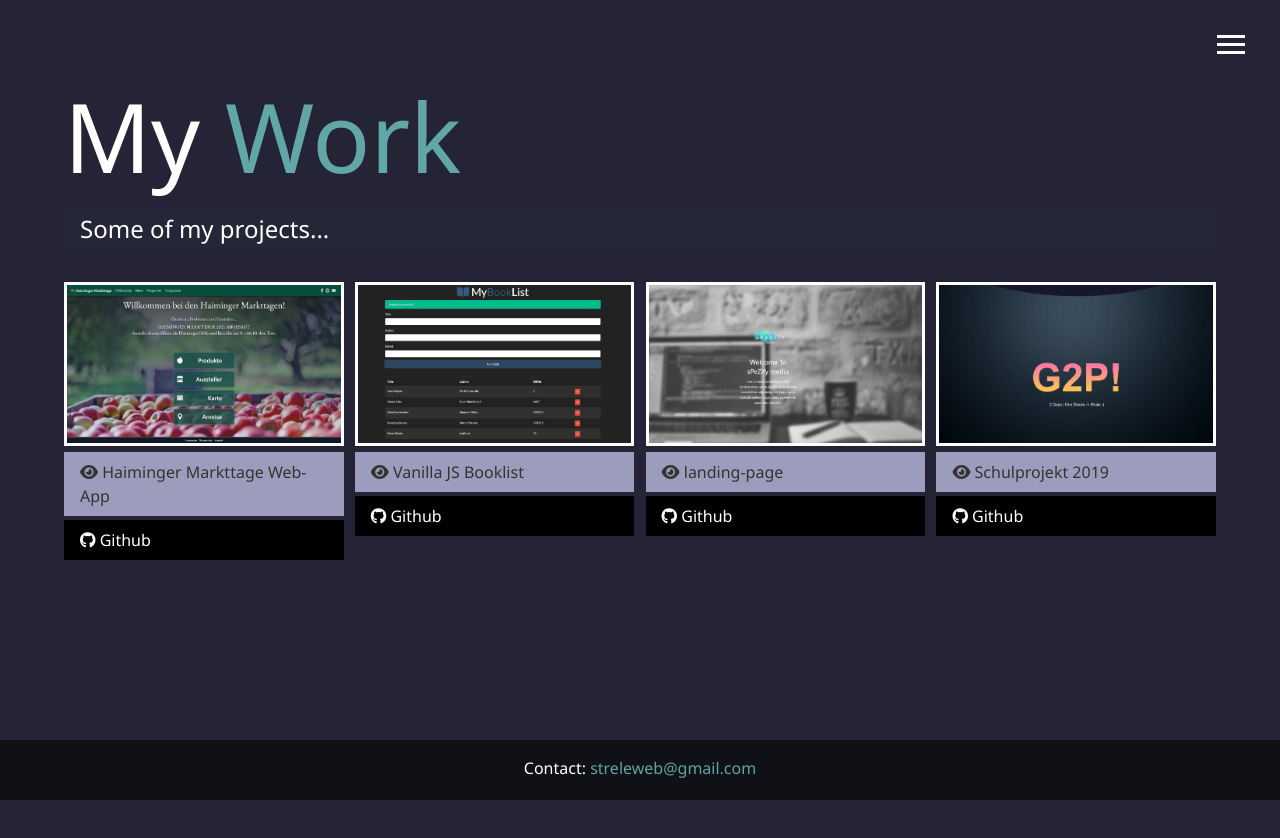
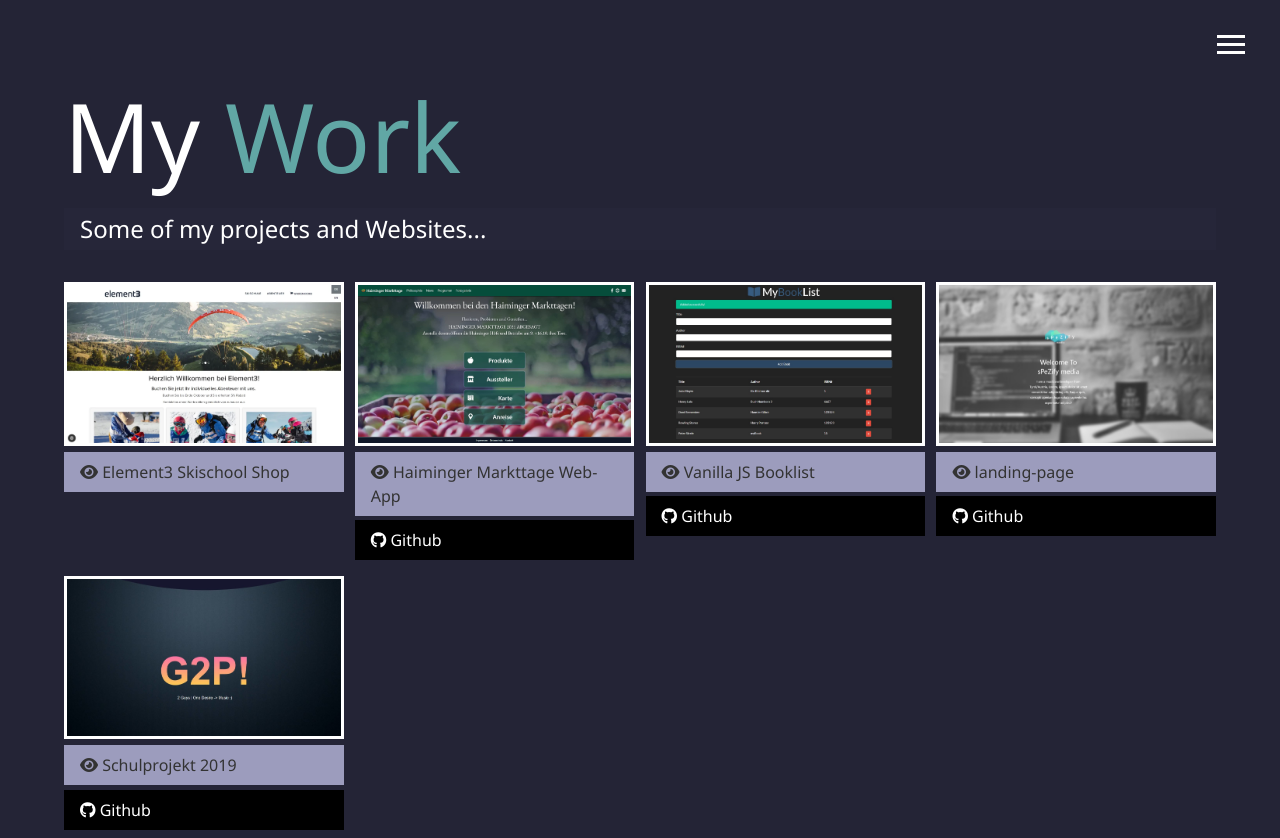
Before and after one commit to streleweb/portfolio, a website: page dist/work.html in a window 1280 px wide. Shown: the top 838 px of the page. Before the commit the page ends 800 px from the top, so only its background shows below. Drawn offline with Linux system fonts and the light colour scheme.

Commit message:
element3 added to work

```diff
--- a/dist/css/main.css
+++ b/dist/css/main.css
@@ -1,3 +1,7 @@
+::selection {
+  color: rgb(0, 68, 255);
+  background: #6ab9b5e0;
+  }
 .menu-btn {
   position: absolute;
   z-index: 3;
--- a/dist/work.html
+++ b/dist/work.html
@@ -47,9 +47,20 @@
   <main id="work">
     <h1 class="lg-heading">My <span class="text-secondary">Work</span></h1>
     <h2 class="sm-heading">
-      Some of my projects...
+      Some of my projects and Websites...
     </h2>
     <div class="projects">
+
+      <div class="item">
+        <a href="https://element3.skischool.shop/">
+          <img src="img/projects/element3.webp" alt="Element3 Shop" />
+        </a>
+
+        <a href="https://element3.skischool.shop/" class="btn-light">
+          <i class="fas fa-eye"></i> Element3 Skischool Shop
+        </a>
+
+      </div>
 
       <div class="item">
         <a href="http://app.haiminger-markttage.at">
```
Also changed, not shown: dist/img/projects/element3.webp (added), 1 other file.
